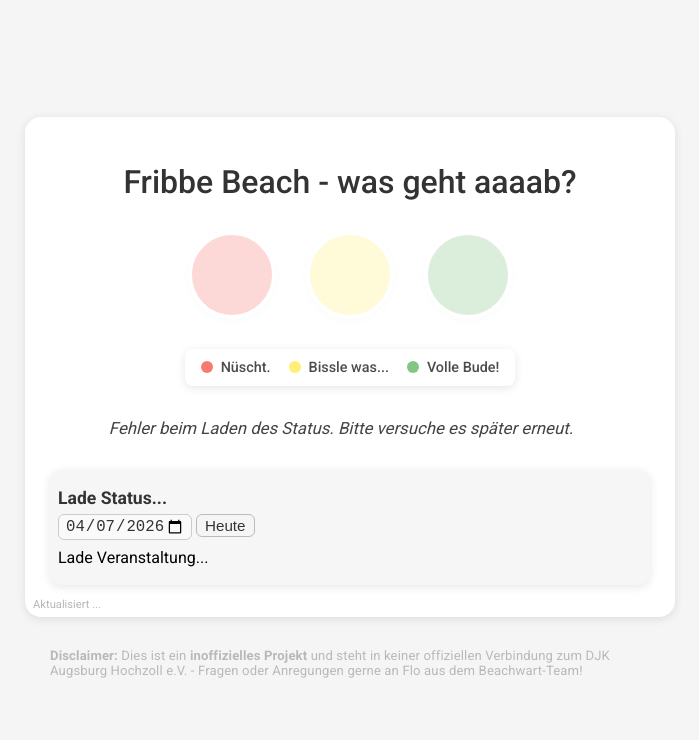
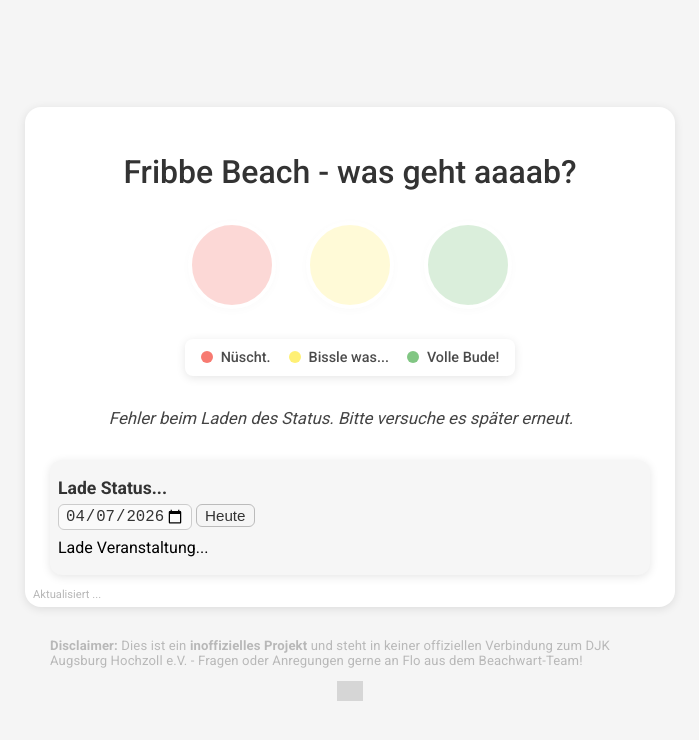
Before and after one commit to FlorianObermayer/fribbe-status-checker, a plain HTML site: page app/static/index.html in a window 1280 px wide. Shown: the whole page, without its empty margins (290-989 px from the left). Drawn offline with Linux system fonts and the light colour scheme; no server answers; grey boxes are pictures that could not be loaded.

Commit message:
[ADD] Add GitHub badge to index.html

```diff
--- a/app/static/css/styles.css
+++ b/app/static/css/styles.css
@@ -802,3 +802,15 @@ body.status-many {
         display: flex !important;
     }
 }
+/* GitHub badge positioning (moved from inline styles) */
+.github-badge {
+
+    opacity: 0.35;
+    border-radius: 4px;
+    display: block;
+}
+
+.github-badge img {
+    display: block;
+    height: 20px;
+}
--- a/app/static/index.html
+++ b/app/static/index.html
@@ -184,6 +184,12 @@
     </div>
 
     <script src="/static/js/app.js?v=__VERSION__"></script>
+    <!-- GitHub badge-->
+    <a href="https://github.com/FlorianObermayer/fribbe-status-checker" target="_blank" rel="noopener noreferrer"
+        aria-label="Open GitHub repository" title="GitHub: fribbe-status-checker" class="github-badge">
+        <img src="https://img.shields.io/badge/GitHub-repo-24292e?logo=github&logoColor=white&labelColor=2ea44f"
+            alt="GitHub repo">
+    </a>
 </body>
 
 </html>
```
Also changed, not shown: 1 other file.
